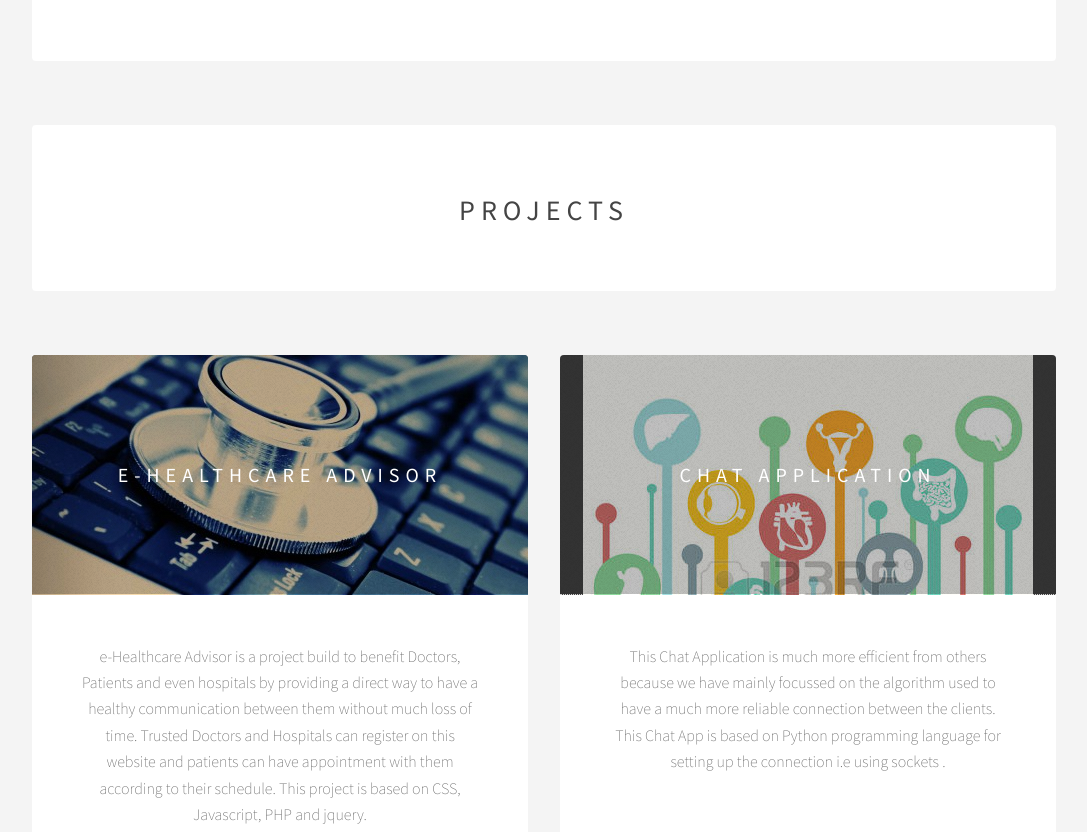
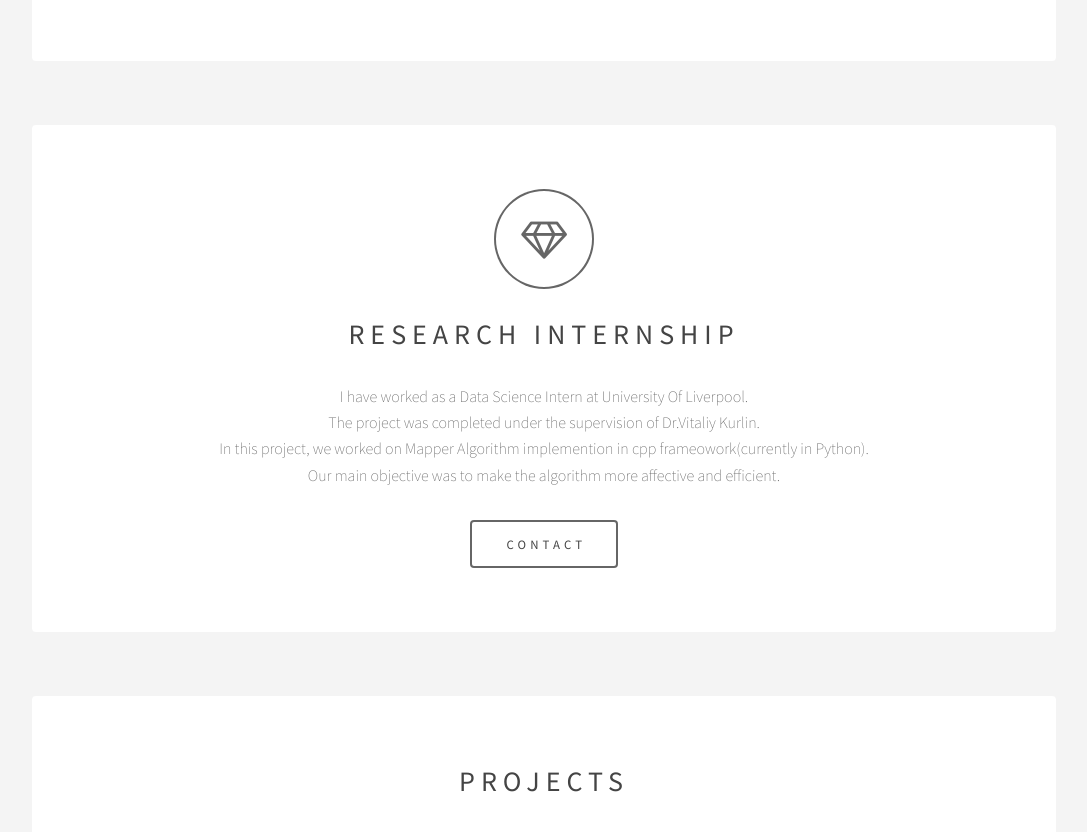
Before and after one commit to AyushMis/ayushmis, a plain HTML site: page index.html in a window 1280 px wide. Shown: the part 1111-1943 px from the top of the page, without its empty margins (96-1183 px from the left). Drawn offline with Linux system fonts and the light colour scheme.

Commit message:
Update index.html

```diff
--- a/index.html
+++ b/index.html
@@ -29,6 +29,14 @@
 						<span class="icon fa-diamond major"></span>
 						<h2>Introdution</h2>
 						<p>I am currently pursuing my UG degree in Computer Science branch from VIT University.<br> Full Stack Developer and loves to work on various new algorithms.<br>I love to travel new places and explore the cultures existing in those places.<br>Basketball lover, Cricket fan and Fitness freak</p>
+						<ul class="actions">
+							<li><a href="#" class="button big">Contact</a></li>
+						</ul>
+					</section>
+					<section id="intro" class="main">
+						<span class="icon fa-diamond major"></span>
+						<h2>Research Internship</h2>
+						<p>I have worked as a Data Science Intern at University Of Liverpool.<br> The project was completed under the supervision of Dr.Vitaliy Kurlin.<br>In this project, we worked on Mapper Algorithm implemention in cpp frameowork(currently in Python).<br>Our main objective was to make the algorithm more affective and efficient.</p>
 						<ul class="actions">
 							<li><a href="#" class="button big">Contact</a></li>
 						</ul>
```
